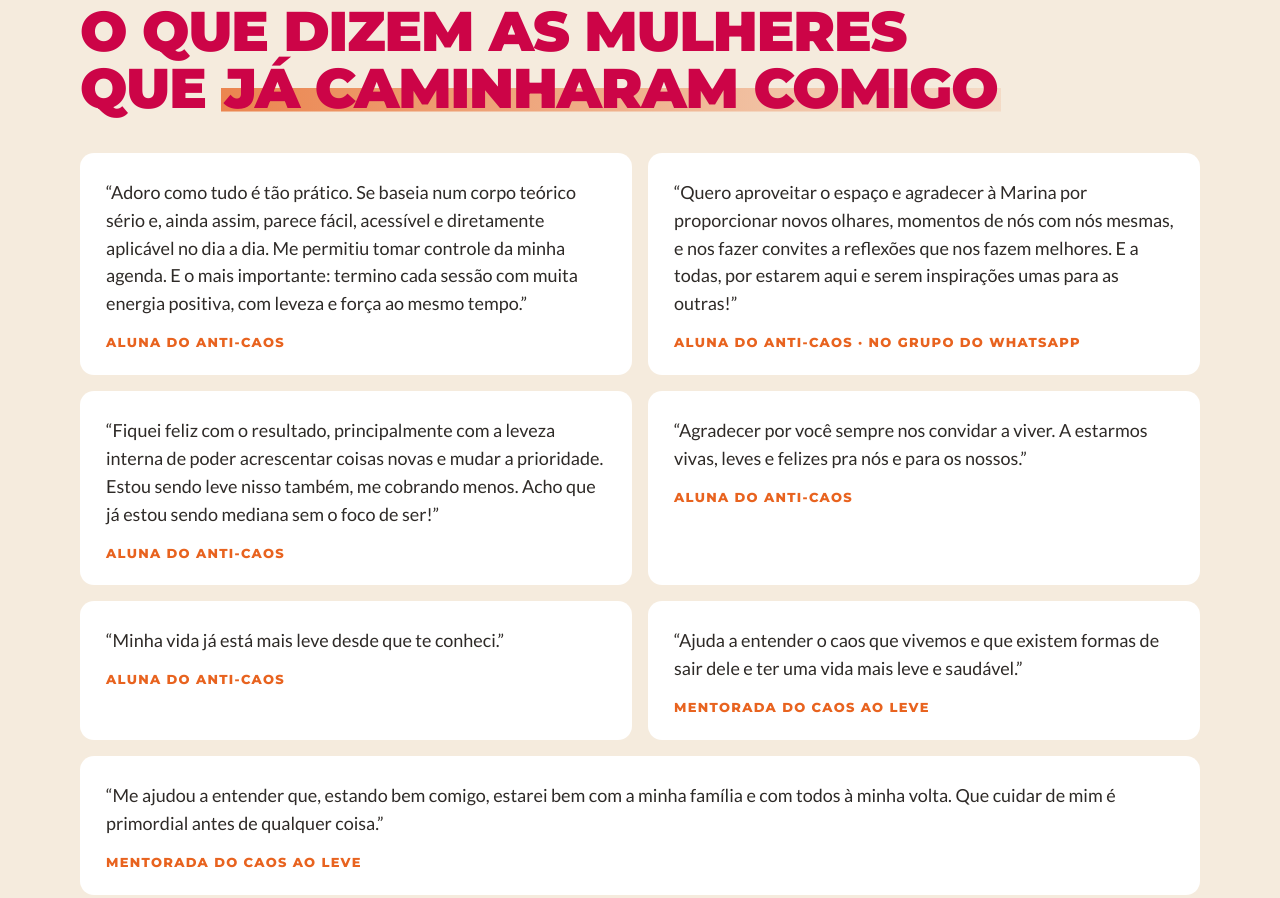
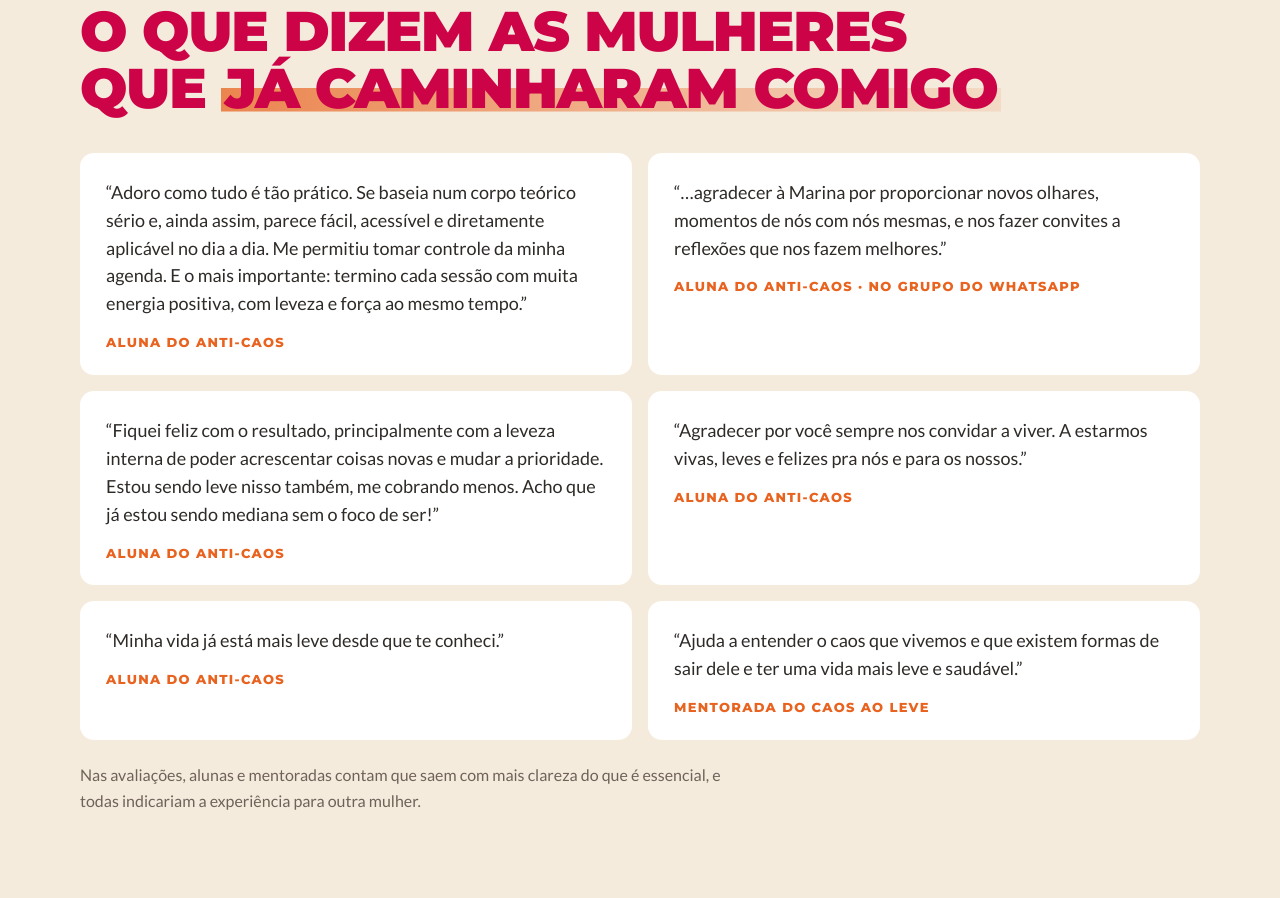
Before and after one commit to arquiteturadevida/anti-caos, a plain HTML site: page index.html in a window 1280 px wide. Shown: the part 10793-11691 px from the top of the page. Drawn offline with Linux system fonts and the light colour scheme.

Commit message:
Depoimentos: tira o da mentorada sobre cuidar de mim e enxuga o de novos olhares
Co-Authored-By: Claude Opus 5.5 <noreply@anthropic.com>
Claude-Session: https://claude.ai/code/session_01VxQwZGd6DCRYSziVfq71ix

```diff
--- a/index.html
+++ b/index.html
@@ -607,12 +607,11 @@ p{margin:0}
       <h2>O que dizem as mulheres que <span class="marca-texto">já caminharam comigo</span></h2>
       <div class="depos">
         <figure class="depo"><blockquote>“Adoro como tudo é tão prático. Se baseia num corpo teórico sério e, ainda assim, parece fácil, acessível e diretamente aplicável no dia a dia. Me permitiu tomar controle da minha agenda. E o mais importante: termino cada sessão com muita energia positiva, com leveza e força ao mesmo tempo.”</blockquote><figcaption>Aluna do Anti-Caos</figcaption></figure>
-        <figure class="depo"><blockquote>“Quero aproveitar o espaço e agradecer à Marina por proporcionar novos olhares, momentos de nós com nós mesmas, e nos fazer convites a reflexões que nos fazem melhores. E a todas, por estarem aqui e serem inspirações umas para as outras!”</blockquote><figcaption>Aluna do Anti-Caos · no grupo do WhatsApp</figcaption></figure>
+        <figure class="depo"><blockquote>“…agradecer à Marina por proporcionar novos olhares, momentos de nós com nós mesmas, e nos fazer convites a reflexões que nos fazem melhores.”</blockquote><figcaption>Aluna do Anti-Caos · no grupo do WhatsApp</figcaption></figure>
         <figure class="depo"><blockquote>“Fiquei feliz com o resultado, principalmente com a leveza interna de poder acrescentar coisas novas e mudar a prioridade. Estou sendo leve nisso também, me cobrando menos. Acho que já estou sendo mediana sem o foco de ser!”</blockquote><figcaption>Aluna do Anti-Caos</figcaption></figure>
         <figure class="depo"><blockquote>“Agradecer por você sempre nos convidar a viver. A estarmos vivas, leves e felizes pra nós e para os nossos.”</blockquote><figcaption>Aluna do Anti-Caos</figcaption></figure>
         <figure class="depo"><blockquote>“Minha vida já está mais leve desde que te conheci.”</blockquote><figcaption>Aluna do Anti-Caos</figcaption></figure>
         <figure class="depo"><blockquote>“Ajuda a entender o caos que vivemos e que existem formas de sair dele e ter uma vida mais leve e saudável.”</blockquote><figcaption>Mentorada Do Caos ao Leve</figcaption></figure>
-        <figure class="depo"><blockquote>“Me ajudou a entender que, estando bem comigo, estarei bem com a minha família e com todos à minha volta. Que cuidar de mim é primordial antes de qualquer coisa.”</blockquote><figcaption>Mentorada Do Caos ao Leve</figcaption></figure>
       </div>
       <p class="depo-dado">Nas avaliações, alunas e mentoradas contam que saem com mais clareza do que é essencial, e todas indicariam a experiência para outra mulher.</p>
     </div>
```
